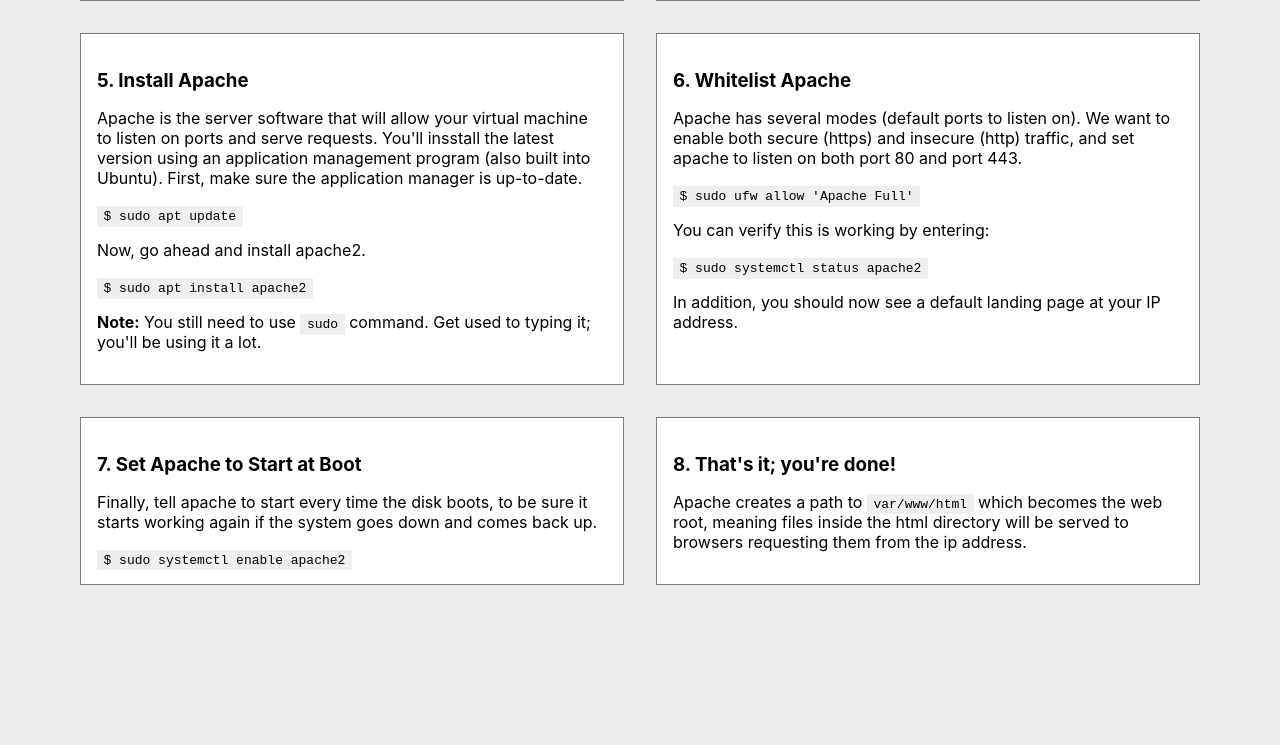
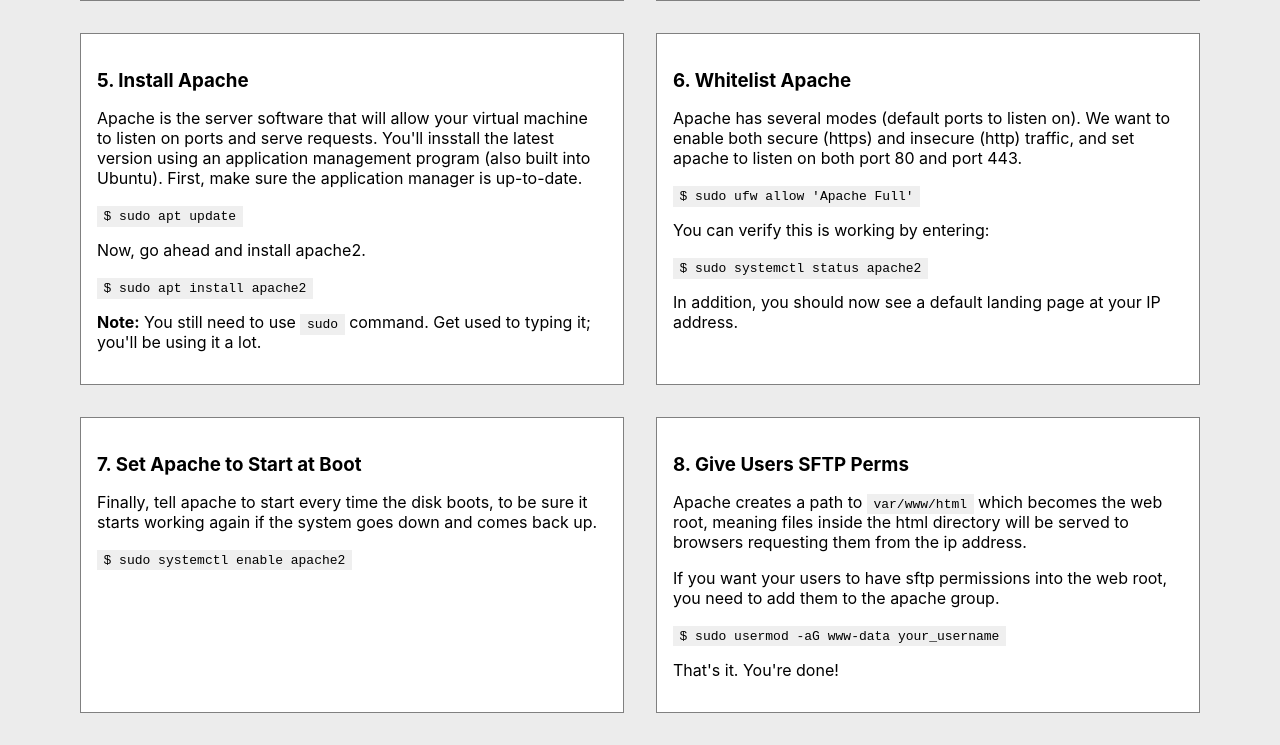
Before and after one commit to ericyork/proj1, a plain HTML site: page docs/droplet.html in a window 1280 px wide. Shown: the part 1076-1821 px from the top of the page. Before the commit the page ends 1693 px from the top, so only its background shows below. Drawn offline with Linux system fonts and the light colour scheme.

Commit message:
more wording changes

```diff
--- a/docs/droplet.html
+++ b/docs/droplet.html
@@ -17,7 +17,7 @@ p:first-child {padding-top: 0;margin-top:0;}
   <h1 style="text-align:center;">How to Create a LAMP Droplet</h1>
   <section id="grid">
     <div class="step">
-      <h2>Hello, there.</h2>
+      <h2>Getting Started</h2>
       <p>These instructions show you how to configure a basic LAMP server on a fresh droplet. They assume you already have a Digital Ocean account and know how to access a command-line interface.</p>
       <h3>1. Create a new Droplet</h3>
       <p>After you've created your Digital Ocean account: log in, click the "Create" button, and select "Droplet".</p>
@@ -84,8 +84,11 @@ p:first-child {padding-top: 0;margin-top:0;}
       <code> $ sudo systemctl enable apache2</code>
     </div>
     <div class="step">
-      <h3>8. That's it; you're done!</h3>
+      <h3>8. Give Users SFTP Perms</h3>
       <p>Apache creates a path to <code>var/www/html</code> which becomes the web root, meaning files inside the html directory will be served to browsers requesting them from the ip address.</p>
+      <p>If you want your users to have sftp permissions into the web root, you need to add them to the apache group.</p>
+      <code>$ sudo usermod -aG www-data your_username</code>
+      <p>That's it. You're done!</p>
     </div>
   </section>
 </body>
```
